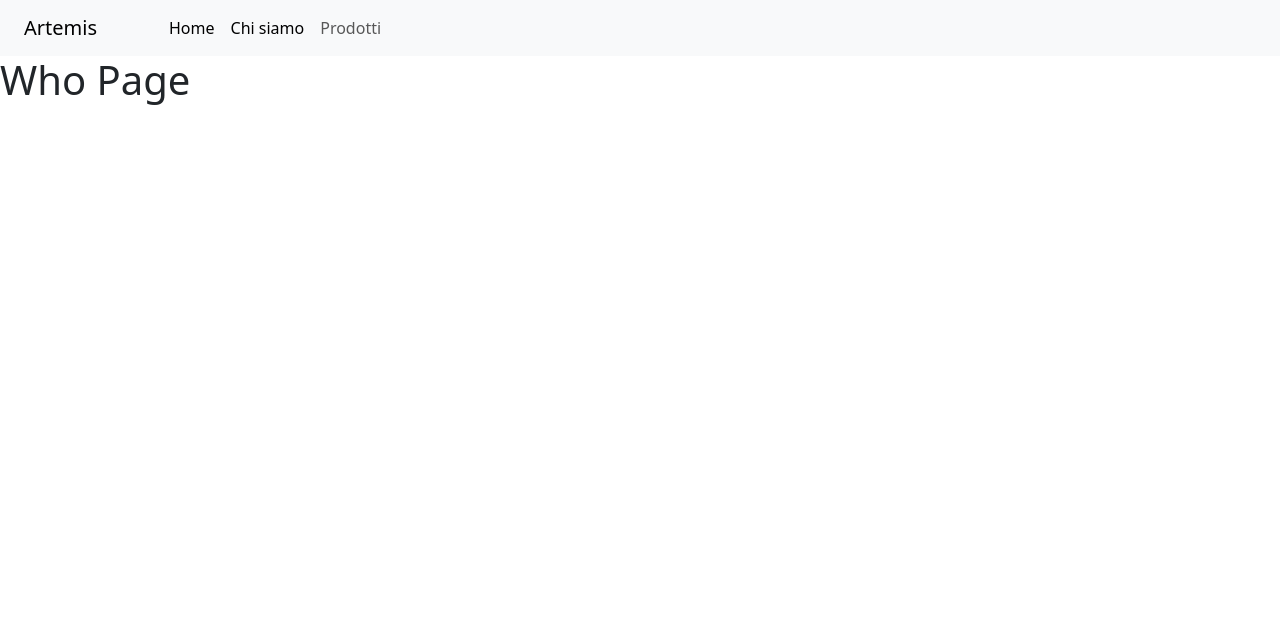
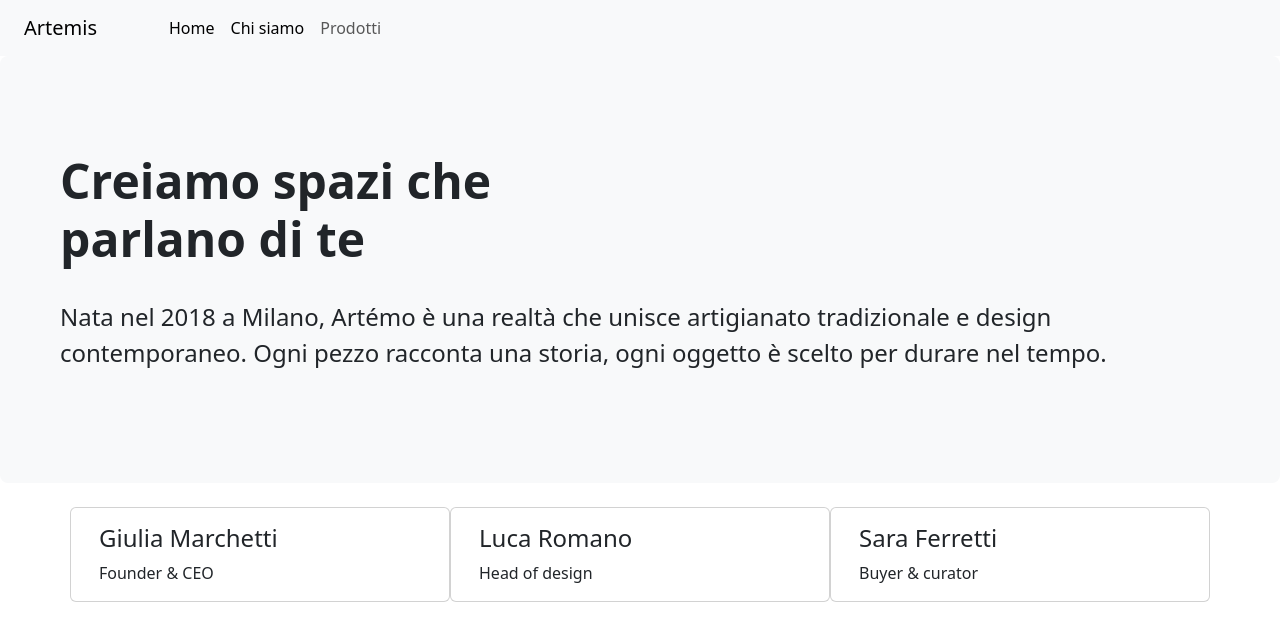
Before and after one commit to elisadepedrini/react-router, a React (Vite) app: page /who in a window 1280 px wide. Shown: the top 640 px of the page. Built offline with nearby package versions, Linux system fonts and the light colour scheme.

Commit message:
Create WhoPage and fix ProductsPage

```diff
--- a/src/pages/ProductsPage.jsx
+++ b/src/pages/ProductsPage.jsx
@@ -18,19 +18,22 @@ export default function ProductsPage() {
       <AppHeader />
 
       <main>
-        <div className="container text-center m-4 row">
+        <div className="container m-4 row">
           {products.map((product) => (
-            <div className="card col-4 p-4" key={product.id}>
-              <img
-                className="card-img-top w-25 mx-auto mb-4"
-                src={product.image}
-                alt="Card image cap"
-              />
+            <div className="card col-4 p-0" key={product.id}>
+                <div className="bg-light text-center mb-3">
+                    <img
+                        className="card-img-top w-25 my-4"
+                        src={product.image}
+                        alt="Card image cap"
+                    />
+              </div>
               <div className="card-body">
-                <h4 className="card-title mb-3">{product.title}</h4>
-                <p className="card-text">{product.description}</p>
+                <h4 className="fs-6 mb-5">{product.category.toUpperCase()}</h4>
+                <h5 className="card-title mb-3 fs-5">{product.title}</h5>
+                <p className="card-text fs-6">{product.description}</p>
               </div>
-              <div className="d-flex justify-content-between">
+              <div className="d-flex justify-content-between m-4">
                 <h4 className="price">{product.price} €</h4>
                 <button type="button" className="btn btn-primary py-1 px-3"><strong>+</strong></button>
               </div>
--- a/src/pages/WhoPage.jsx
+++ b/src/pages/WhoPage.jsx
@@ -5,7 +5,41 @@ export default function WhoPage() {
     return(
         <>
         <AppHeader />
-        <h1>Who Page</h1>
+
+        <main className="mb-5">
+            <div className="p-5 mb-4 bg-light rounded-3">
+                <div className="container-fluid py-5">
+                    <h1 className="display-5 fw-bold w-50 pb-4">Creiamo spazi che parlano di te</h1>
+                    <p className="col-md-8 fs-4 w-100">
+                        Nata nel 2018 a Milano, Artémo è una realtà che unisce artigianato tradizionale e design contemporaneo. Ogni pezzo racconta una storia, ogni oggetto è scelto per durare nel tempo.
+                    </p>
+                </div>
+            </div>
+
+            <div className="container">
+                <div className="row">
+                    <div className="card col">
+                        <div className="card-body">
+                            <h4 className="card-title">Giulia Marchetti</h4>
+                            <p className="card-text">Founder & CEO</p>
+                        </div>
+                    </div>
+                    <div className="card col">
+                        <div className="card-body">
+                            <h4 className="card-title">Luca Romano</h4>
+                            <p className="card-text">Head of design</p>
+                        </div>
+                    </div>
+                    <div className="card col">
+                        <div className="card-body">
+                            <h4 className="card-title">Sara Ferretti</h4>
+                            <p className="card-text">Buyer & curator</p>
+                        </div>
+                    </div>
+                </div>
+            </div>
+
+        </main>
         </>
     )
 }
```
